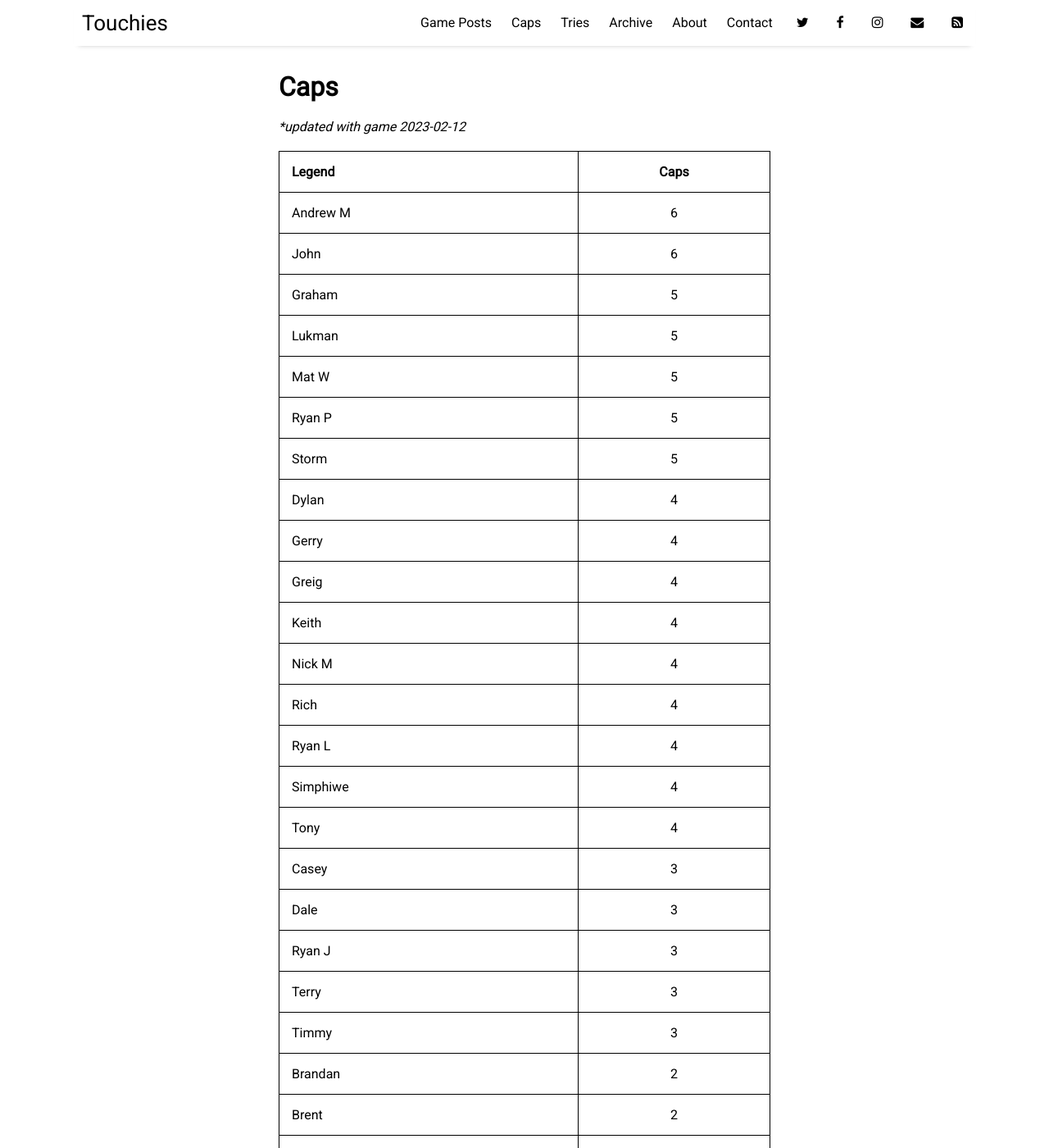
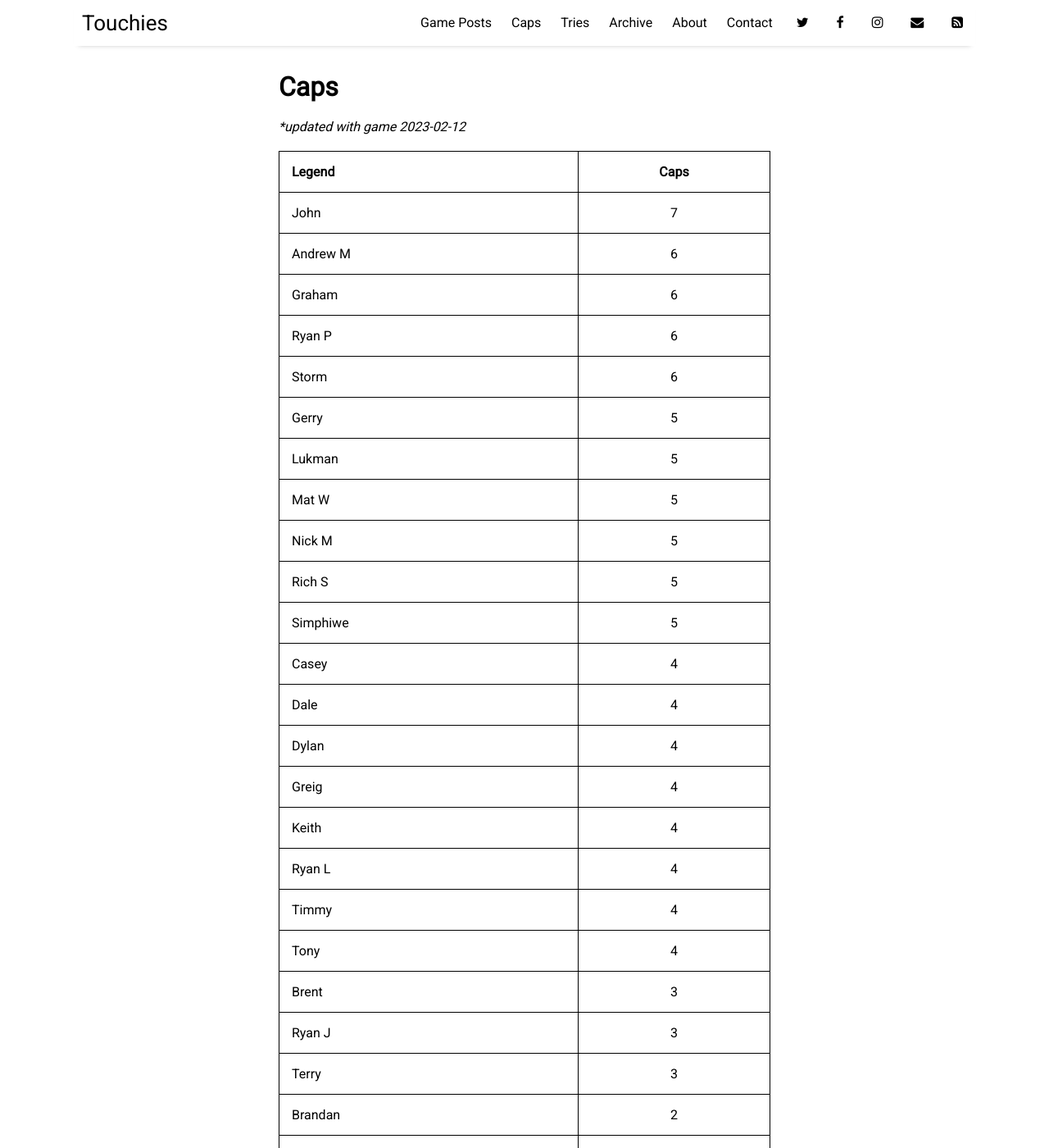
Before and after one commit to sundayrugby/sundayrugby.github.io, a Jekyll site: the page built from pages/caps.md, in a window 1280 px wide and 1400 px high. Shown: the whole window at 82% size. Built offline with Jekyll 4.4.1, drawn with Linux system fonts in a browser that asks for light colours; nearby versions of some CDN libraries.

Commit message:
Update caps.md

```diff
--- a/pages/caps.md
+++ b/pages/caps.md
@@ -9,29 +9,29 @@ permalink: /caps
 
 Legend               | Caps
 --------------------- | :------------------:
+John|7
 Andrew M|6
-John|6
-Graham|5
+Graham|6
+Ryan P|6
+Storm|6
+Gerry|5
 Lukman|5
 Mat W|5
-Ryan P|5
-Storm|5
+Nick M|5
+Rich S|5
+Simphiwe|5
+Casey|4
+Dale|4
 Dylan|4
-Gerry|4
 Greig|4
 Keith|4
-Nick M|4
-Rich|4
 Ryan L|4
-Simphiwe|4
+Timmy|4
 Tony|4
-Casey|3
-Dale|3
+Brent|3
 Ryan J|3
 Terry|3
-Timmy|3
 Brandan|2
-Brent|2
 David|2
 Ferdi|2
 JJ|2
```
Also changed, not shown: other parts of pages/caps.md (+2 -0 lines).
